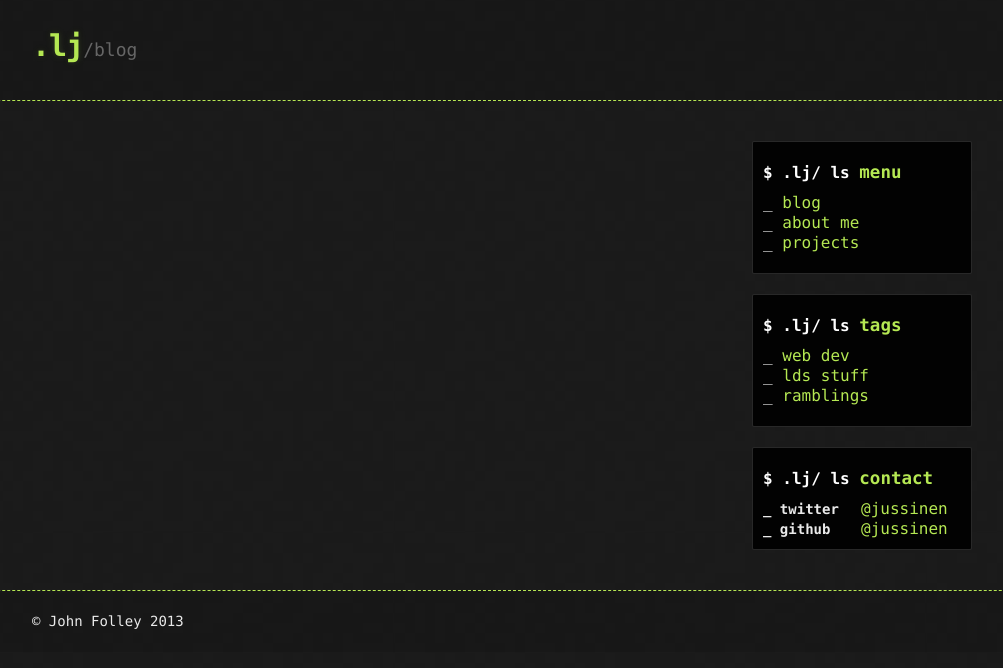
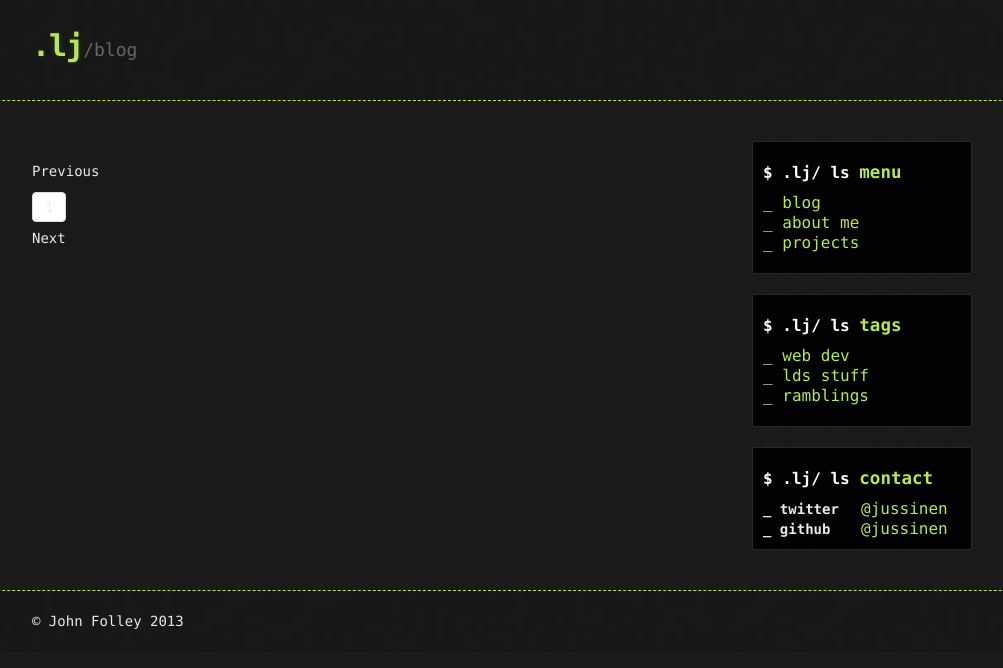
Before and after one commit to jussinen/jussinen.github.com, a Jekyll site: the page built from index.html, in a window 1280 px wide. Shown: the top 668 px of the page, without its empty margins (138-1141 px from the left). Built offline with Jekyll 4.4.1, drawn with Linux system fonts in a browser that asks for light colours; nearby versions of some CDN libraries; Markdown is read by kramdown in place of the engine named in the settings; the list of posts is cut into pages by our own code.

Commit message:
Added pagination

```diff
--- a/_config.yml
+++ b/_config.yml
@@ -1,6 +1,7 @@
 auto: false
 server: false
 markdown: rdiscount
+paginate: 10
 exclude:
 - .gitignore
 - README.md
--- a/index.html
+++ b/index.html
@@ -2,7 +2,7 @@
 layout: default
 title: "blog"
 ---
-{% for post in site.posts %}
+{% for post in paginator.posts %}
 <article class="post">
 	<header class="article-heading">
 		<h1>
@@ -20,3 +20,50 @@ title: "blog"
 	</span>
 </article>
 {% endfor %}
+<div id="post-pagination" class="pagination">
+
+  {% if paginator.previous_page %}
+  <p class="previous">
+    {% if paginator.previous_page == 1 %}
+    <a href="/">Previous</a>
+    {% else %}
+    <a href="/page{{paginator.previous_page}}">Previous</a>
+    {% endif %}
+  </p>
+  {% else %}
+  <p class="previous disabled">
+    <span>Previous</span>
+  </p>
+  {% endif %}
+
+  <ul class="pages">
+    <li class="page">
+      {% if paginator.page == 1 %}
+      <span class="current-page">1</span>
+      {% else %}
+      <a href="/">1</a>
+      {% endif %}
+    </li>
+
+    {% for count in (2..paginator.total_pages) %}
+    <li class="page">
+      {% if count == paginator.page %}
+      <span class="current-page">{{count}}</span>
+      {% else %}
+      <a href="/page{{count}}">{{count}}</a>
+      {% endif %}
+    </li>
+    {% endfor %}
+  </ul>
+
+  {% if paginator.next_page %}
+  <p class="next">
+    <a href="/page{{paginator.next_page}}">Next</a>
+  </p>
+  {% else %}
+  <p class="next disabled">
+    <span>Next</span>
+  </p>
+  {% endif %}
+
+</div>
```
